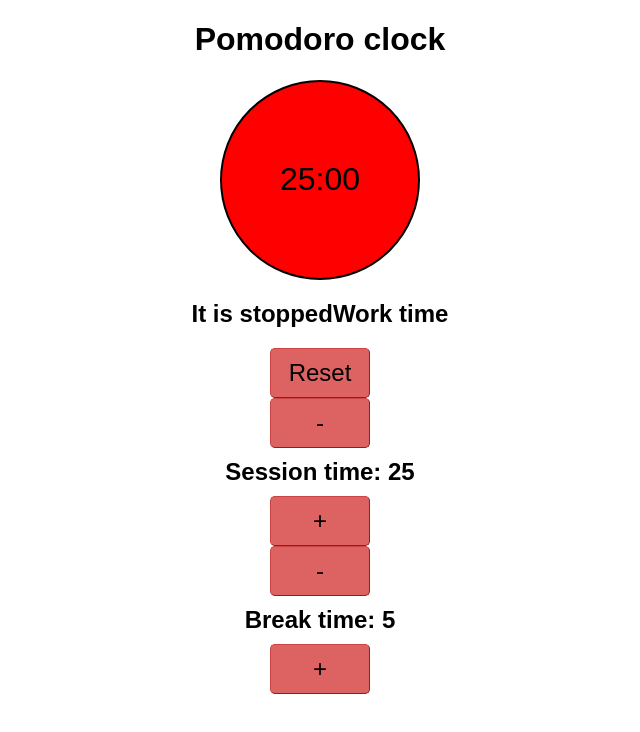
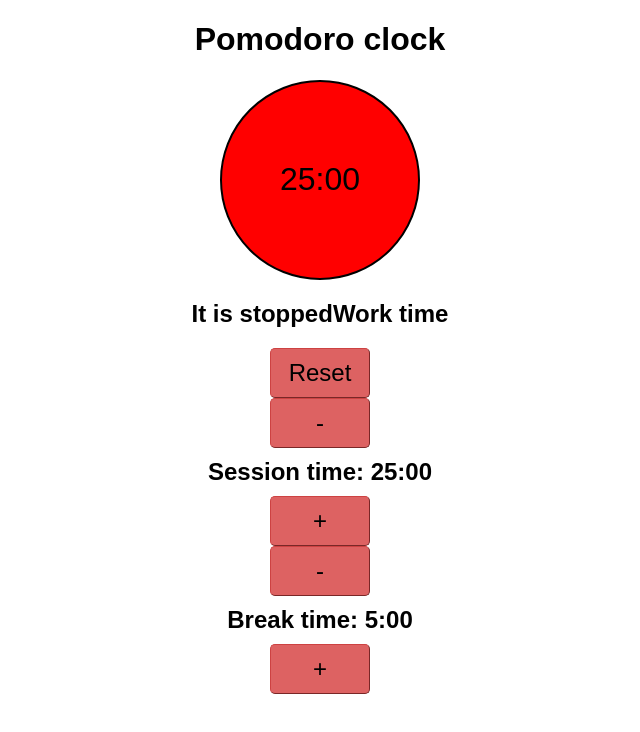
Before and after one commit to padrone1225/react-clock, a React (Create React App) app: page / in a window 1280 px wide. Shown: the top 732 px of the page, without its empty margins (320-960 px from the left). Built offline with nearby package versions, Linux system fonts and the light colour scheme.

Commit message:
Extract minutes:seconds rendering to Time component

```diff
--- a/src/Pomodoro.jsx
+++ b/src/Pomodoro.jsx
@@ -1,5 +1,6 @@
 import React, { Component } from 'react';
 import Timer from './Timer';
+import Time from './Time';
 import Button from './Button';
 import {
   tick,
@@ -100,7 +101,10 @@ class Pomodoro extends Component {
             className="Pomodoro-decreaseWorkButton"
             onClick={this.handleClickDecreaseWorkTime}
           />
-          <h2 className="Pomodoro-customiseWork">Session time: {workTime / 60}</h2>
+          <h2 className="Pomodoro-customiseWork">
+            Session time:{' '}
+            <Time time={workTime} />
+          </h2>
           <Button
             label="+"
             className="Pomodoro-increaseWorkButton"
@@ -113,7 +117,10 @@ class Pomodoro extends Component {
             className="Pomodoro-decreaseWorkButton"
             onClick={this.handleClickDecreaseBreakTime}
           />
-          <h2 className="Pomodoro-customiseWork">Break time: {breakTime / 60}</h2>
+          <h2 className="Pomodoro-customiseWork">
+            Break time:{' '}
+            <Time time={breakTime} />
+          </h2>
           <Button
             label="+"
             className="Pomodoro-increaseWorkButton"
--- /dev/null
+++ b/src/Time.jsx
@@ -0,0 +1,18 @@
+import React from 'react';
+import PropTypes from 'prop-types';
+import { leftPad } from './utils';
+
+export default function Time(props) {
+  const minutes = Math.floor(props.time / 60);
+  const seconds = leftPad(props.time % 60);
+
+  return (
+    <span className="Time">
+      {minutes}:{seconds}
+    </span>
+  );
+}
+
+Time.propTypes = {
+  time: PropTypes.number.isRequired,
+};
--- a/src/Timer.jsx
+++ b/src/Timer.jsx
@@ -1,15 +1,12 @@
 import React from 'react';
 import PropTypes from 'prop-types';
-import { leftPad } from './utils';
+import Time from './Time';
 import './Timer.css';
 
 export default function Timer(props) {
-  const minutes = Math.floor(props.timeLeft / 60);
-  const seconds = leftPad(props.timeLeft % 60);
-
   return (
     <button className="Timer" onClick={props.onClick}>
-      {minutes}:{seconds}
+      <Time time={props.timeLeft} />
     </button>
   );
 }
```
Also changed, not shown: 2 other files (tests, documents, lock files or other folders).
